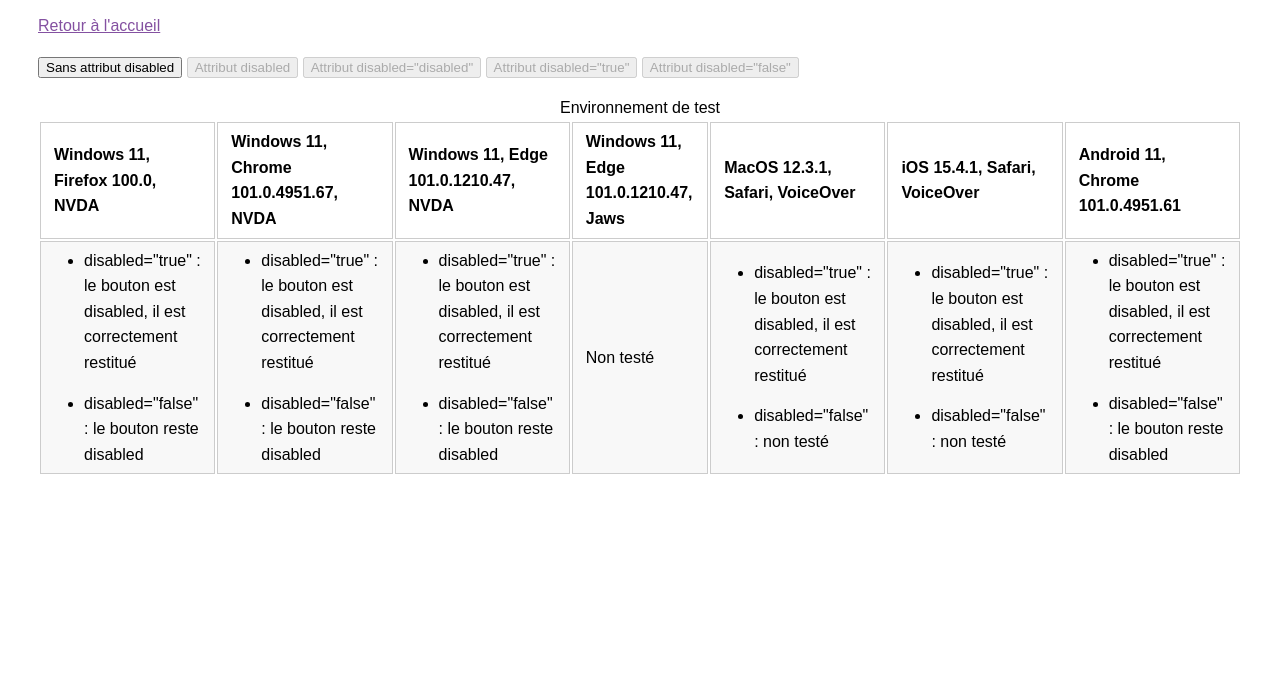
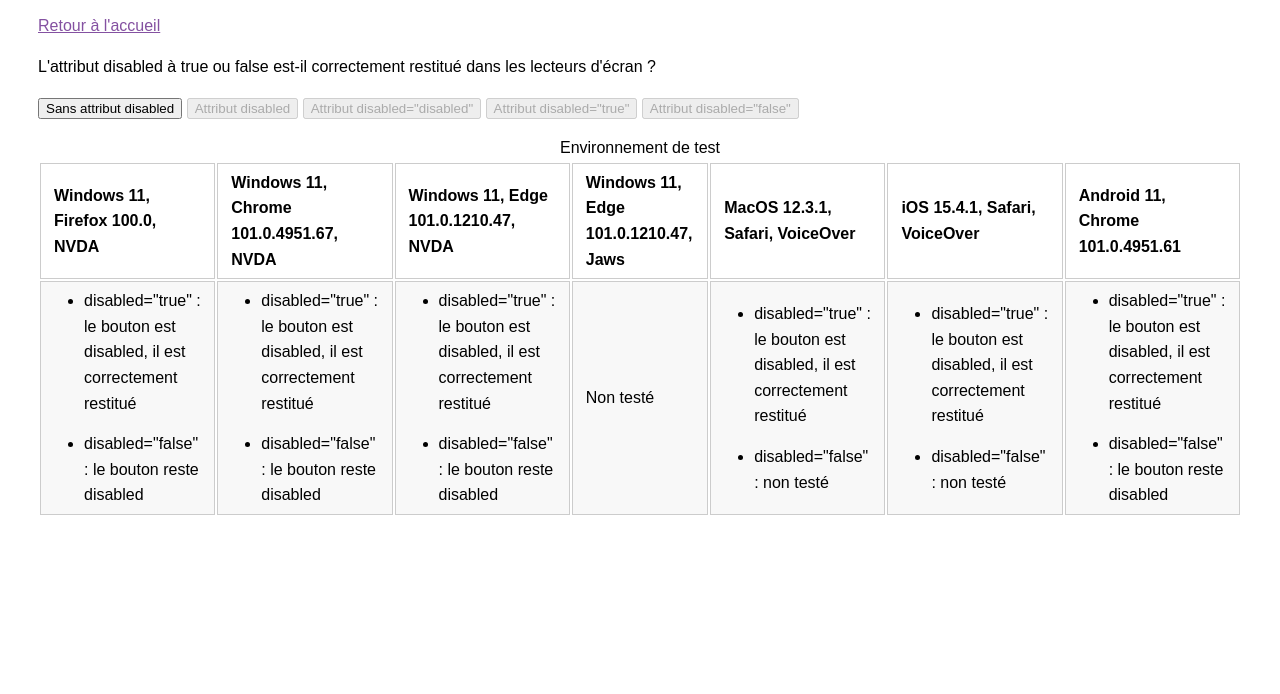
Before and after one commit to stevenMouret/a11y-tests, a plain HTML site: page scripts-attribut-disabled.html in a window 1280 px wide. Shown: the part 106-800 px from the top of the page. Drawn offline with Linux system fonts and the light colour scheme; a web font is replaced by a local one.

Commit message:
attribut disabled : update

```diff
--- a/scripts-attribut-disabled.html
+++ b/scripts-attribut-disabled.html
@@ -16,6 +16,7 @@
         <p><a href="index.html">Retour à l'accueil</a></p>
     </header>
     <main role="main">
+        <p>L'attribut disabled à true ou false est-il correctement restitué dans les lecteurs d'écran ?</p>
         <button type="button">Sans attribut disabled</button>
         <button type="button" disabled>Attribut disabled</button>
         <button type="button" disabled="disabled">Attribut disabled="disabled"</button>
```
